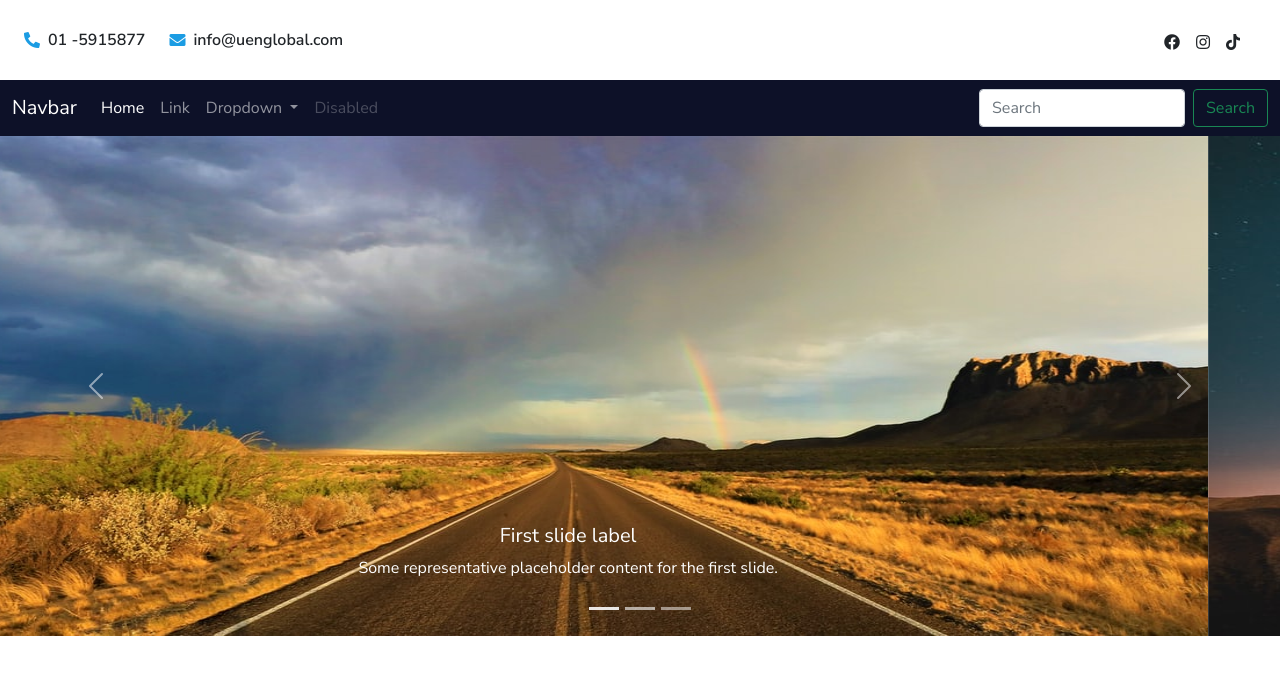
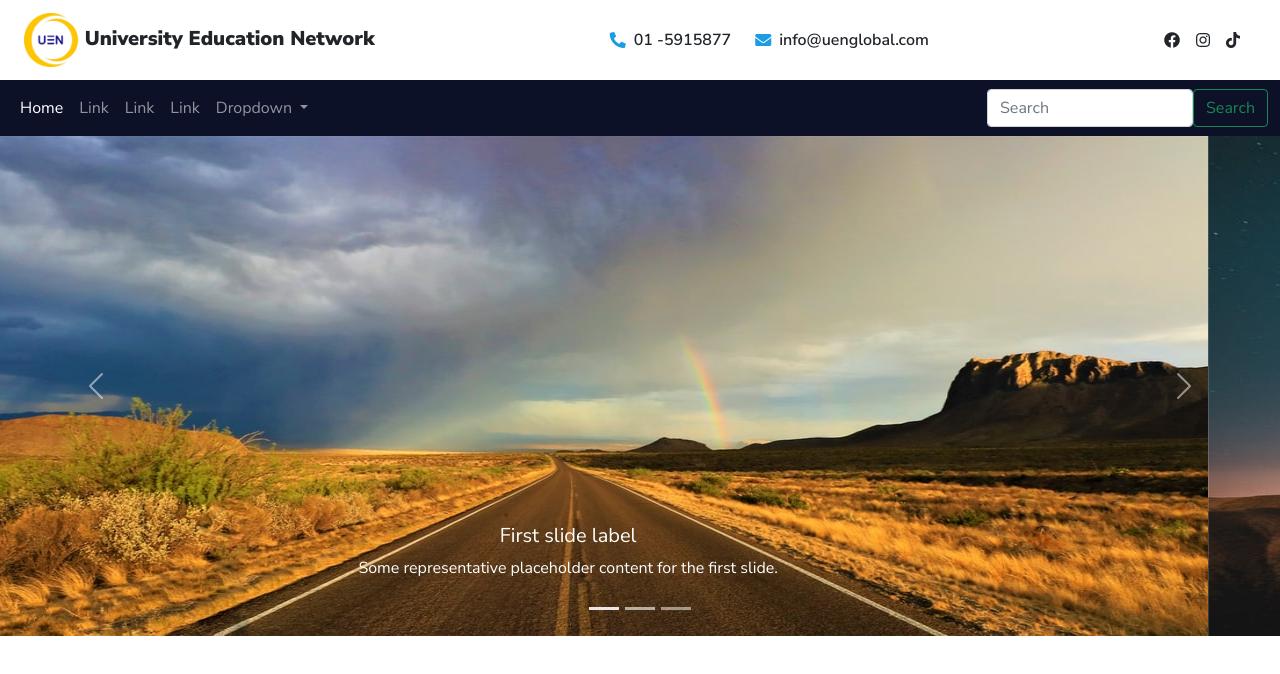
Before and after one commit to Sumitdulal/university-education-network, a plain HTML site: page index.html in a window 1280 px wide. Drawn offline with nearby package versions, Linux system fonts and the light colour scheme.

Commit message:
latest changes

```diff
--- a/index.html
+++ b/index.html
@@ -28,8 +28,17 @@
   <body>
     <div class="wrapper-div">
       <!--head part starts here-->
-      <div class="top-part d-flex align-items-center">
-        <div class="ph-email d-flex align-items-center w-50 ps-4 pt-2">
+      <div class="top-part d-flex align-items-center justify-content-between">
+        <div class="name ps-4">
+          <img
+            src="images/logo.png"
+            alt="UEN"
+            width="55"
+            class="d-inline-block align-text-center"
+          />
+          University Education Network
+        </div>
+        <div class="ph-email d-flex align-items-center pt-2">
           <div class="phone d-flex pt-2">
             <i class="fas fa-phone-alt me-2 mt-1"></i>
             <p class="phone me-4">01 -5915877</p>
@@ -39,7 +48,7 @@
             <p class="email">info@uenglobal.com</p>
           </div>
         </div>
-        <div class="social d-flex ms-auto me-4">
+        <div class="social d-flex me-4 pb-1">
           <i class="fab fa-facebook mt-1 me-3"></i>
           <i class="fab fa-instagram mt-1 me-3"></i>
           <i class="fab fa-tiktok mt-1 me-3"></i>
@@ -47,9 +56,8 @@
       </div>
       <!--head part ends her-->
       <!--nav menu starts here-->
-      <nav class="navbar navbar-expand-lg navbar-dark bg-light">
+      <nav class="navbar navbar-expand-lg navbar-dark bg-dark">
         <div class="container-fluid">
-          <a class="navbar-brand" href="#">Navbar</a>
           <button
             class="navbar-toggler"
             type="button"
@@ -69,6 +77,13 @@
               <li class="nav-item">
                 <a class="nav-link" href="#">Link</a>
               </li>
+              <li class="nav-item">
+                <a class="nav-link" href="#">Link</a>
+              </li>
+              <li class="nav-item">
+                <a class="nav-link" href="#">Link</a>
+              </li>
+
               <li class="nav-item dropdown">
                 <a
                   class="nav-link dropdown-toggle"
@@ -89,19 +104,10 @@
                   </li>
                 </ul>
               </li>
-              <li class="nav-item">
-                <a
-                  class="nav-link disabled"
-                  href="#"
-                  tabindex="-1"
-                  aria-disabled="true"
-                  >Disabled</a
-                >
-              </li>
             </ul>
             <form class="d-flex">
               <input
-                class="form-control me-2"
+                class="form-control"
                 type="search"
                 placeholder="Search"
                 aria-label="Search"
--- a/styles/styles.scss
+++ b/styles/styles.scss
@@ -1,5 +1,8 @@
 $coloryellow : #FFC502;
 $colorblue : #171197;
+.ms-8 {
+    margin-left: ($spacer * .25) !important;
+  }
 
 * {
     margin: 0;
@@ -16,7 +19,13 @@ $colorblue : #171197;
     .top-part {
         height: 80px;
         // background-color: $colorblue;
+        .name{
 
+                    font-size: 1.25rem;
+                    font-weight: 900;
+
+
+        }
         .ph-email {
             // background-color: $coloryellow;
 
```
Also changed, not shown: images/logo1.jpg (added), styles/styles.css, 1 other file.
